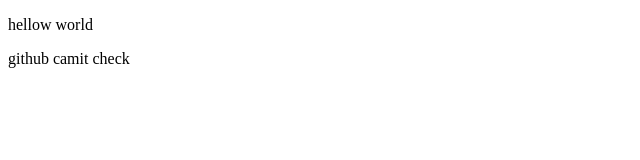
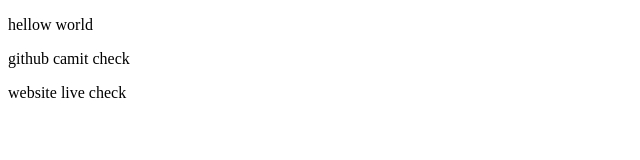
Before and after one commit to rOsHaNiC-26/first_program, a plain HTML site: page index.html in a window 1280 px wide. Shown: the whole page, without its empty margins (0-640 px from the left). Drawn offline with Linux system fonts and the light colour scheme.

Commit message:
website live ckecj

```diff
--- a/index.html
+++ b/index.html
@@ -10,6 +10,7 @@
 <body>
     <p>hellow world</p>
     <p>github camit check</p>
+    <p>website live check</p>
 </body>
 
 </html>
```
